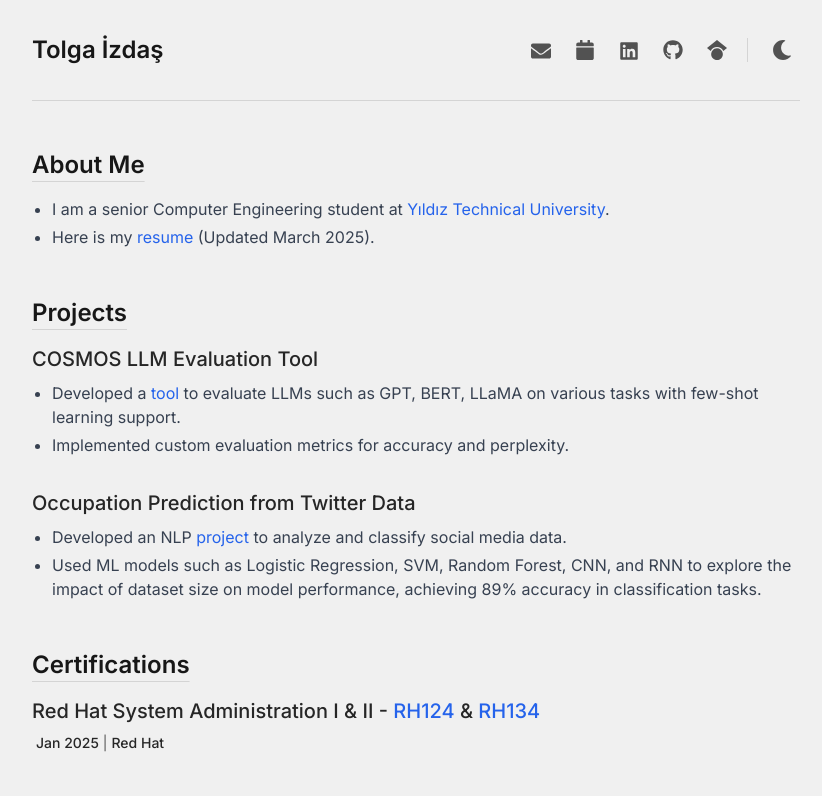
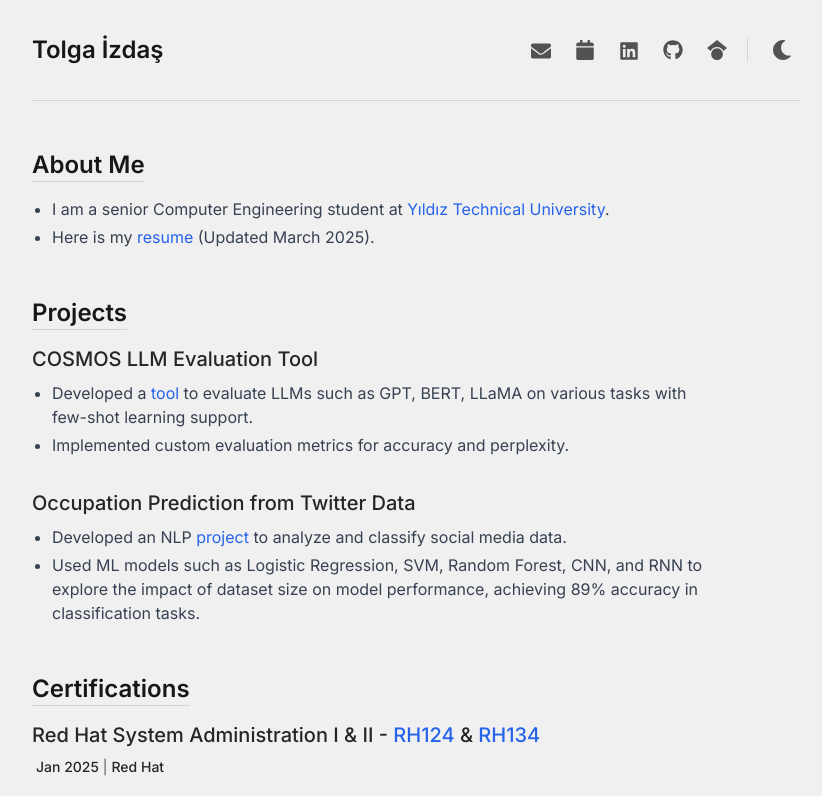
Before and after one commit to tolgaizdas/personal-website, a Next.js app: page / in a window 1280 px wide. Shown: the top 796 px of the page, without its empty margins (224-1046 px from the left). Built offline with nearby package versions, Linux system fonts and the light colour scheme.

Commit message:
style: adjust container width for improved layout consistency

```diff
--- a/src/app/page.js
+++ b/src/app/page.js
@@ -19,7 +19,7 @@ export default function Home() {
     <div className="min-h-screen flex flex-col">
       <div className="flex-1">
         <Title {...information} />
-        <div className="max-w-7xl mx-auto p-8 py-0 md:px-0">
+        <div className="max-w-2xl p-8 py-0 md:px-0">
           <Section {...aboutMe} />
           <Section {...projects} />
           <Section {...certifications} />
```
